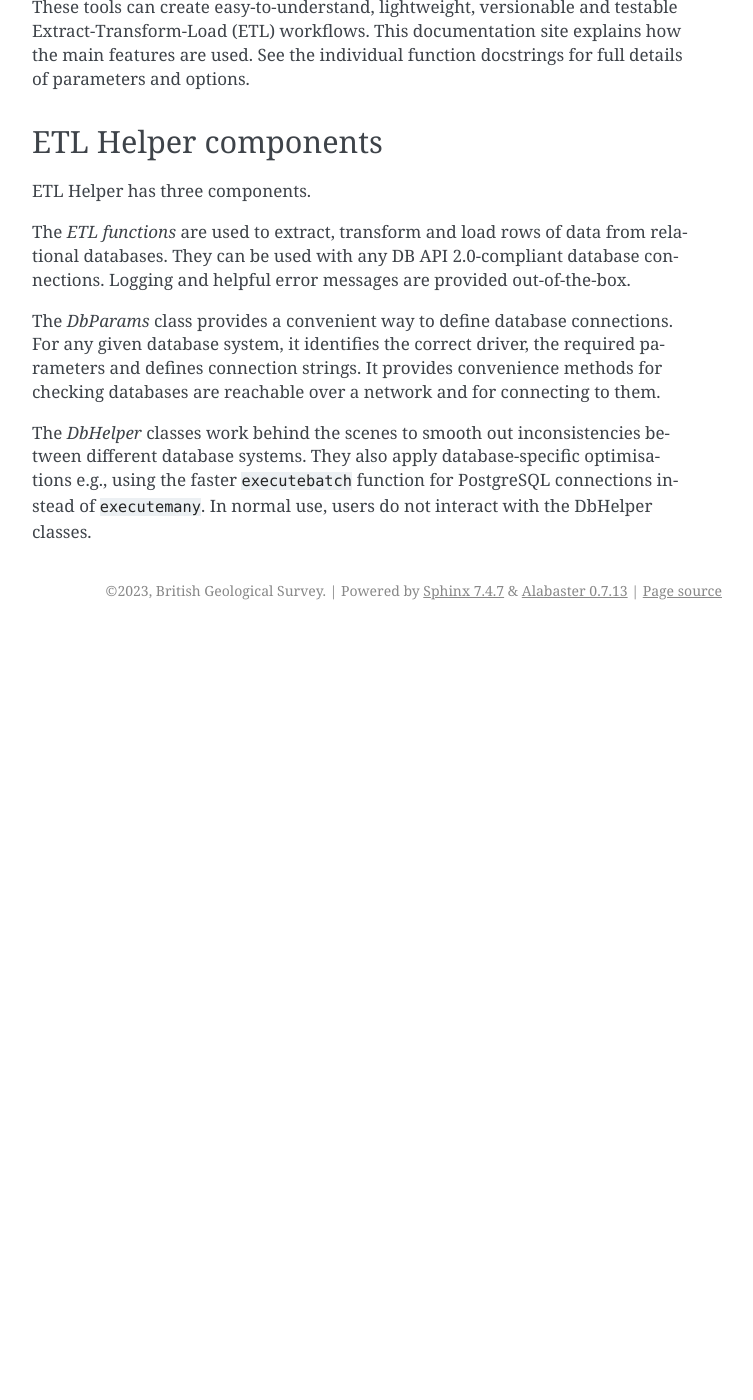
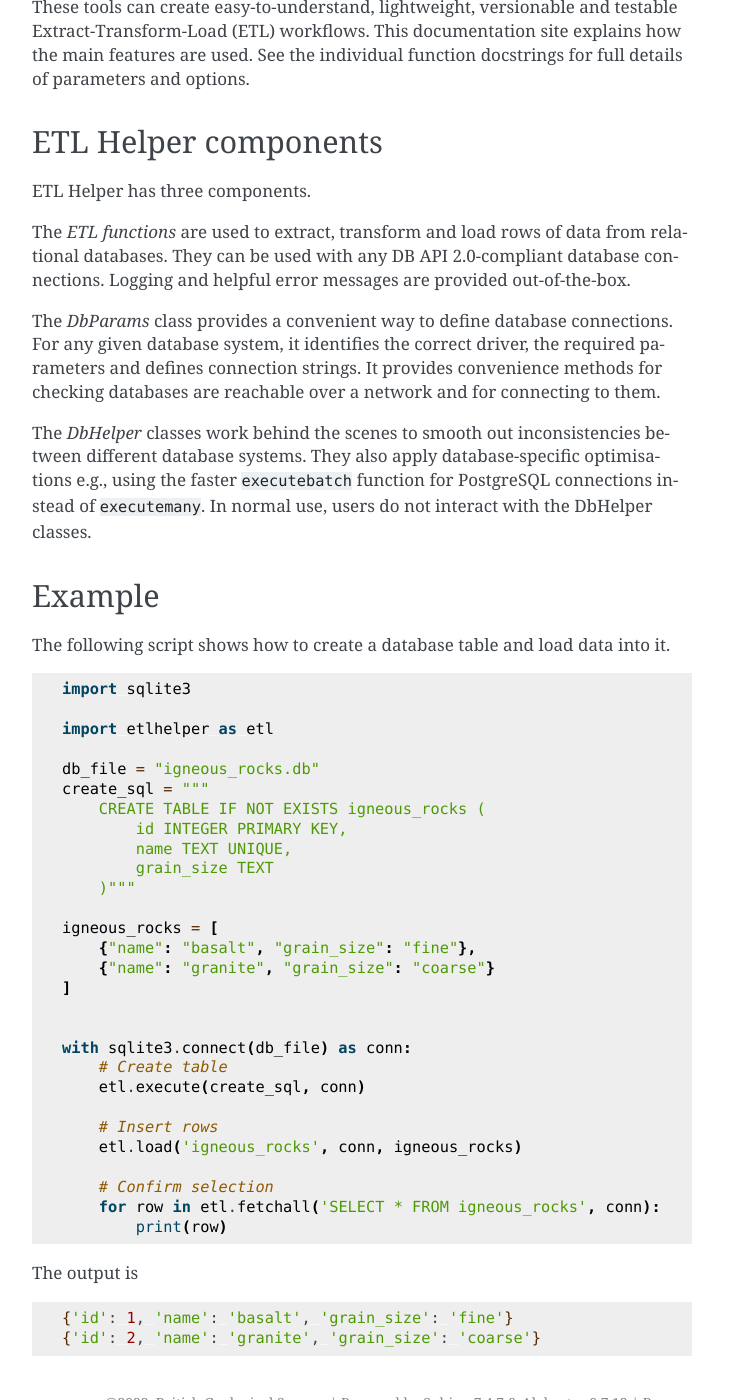
Before and after one commit to BritishGeologicalSurvey/etlhelper, a Sphinx documentation site: the page built from docs/index.rst, in a window 1280 px wide and 1400 px high, scrolled down 925 px. Shown: the whole window, without its empty margins (388-1141 px from the left). Built offline with Sphinx 7.4.7, drawn with Linux system fonts in a browser that asks for light colours; before the commit the page ends 1555 px from its top, so only the background shows below that.

Commit message:
Add demo script for loading data

```diff
--- /dev/null
+++ b/docs/demo_load.py
@@ -0,0 +1,28 @@
+import sqlite3
+
+import etlhelper as etl
+
+db_file = "igneous_rocks.db"
+create_sql = """
+    CREATE TABLE IF NOT EXISTS igneous_rocks (
+        id INTEGER PRIMARY KEY,
+        name TEXT UNIQUE,
+        grain_size TEXT
+    )"""
+
+igneous_rocks = [
+    {"name": "basalt", "grain_size": "fine"},
+    {"name": "granite", "grain_size": "coarse"}
+]
+
+
+with sqlite3.connect(db_file) as conn:
+    # Create table
+    etl.execute(create_sql, conn)
+
+    # Insert rows
+    etl.load('igneous_rocks', conn, igneous_rocks)
+
+    # Confirm selection
+    for row in etl.fetchall('SELECT * FROM igneous_rocks', conn):
+        print(row)
--- a/docs/index.rst
+++ b/docs/index.rst
@@ -30,8 +30,11 @@
 
 ``etlhelper`` makes it easy to run SQL queries via Python and return the
 results.
-It is built upon the `DBAPI2 specification <https://www.python.org/dev/peps/pep-0249/>`__ and takes care of cursor management, importing drivers and formatting connection strings, while providing memory-efficient functions to read, write and transform data.
-This reduces the amount of boilerplate code required to manipulate data within relational databases with Python.
+It is built upon the `DBAPI2 specification <https://www.python.org/dev/peps/pep-0249/>`__
+and takes care of cursor management, importing drivers and formatting connection strings,
+while providing memory-efficient functions to read, write and transform data.
+This reduces the amount of boilerplate code required to manipulate data within relational
+databases with Python.
 
 -  ``fetchall``, ``iter_rows``, ``fetchone`` functions for
    querying databases
@@ -68,3 +71,18 @@
 The *DbHelper* classes work behind the scenes to smooth out inconsistencies between different database systems.
 They also apply database-specific optimisations e.g., using the faster ``executebatch`` function for PostgreSQL connections instead of ``executemany``.
 In normal use, users do not interact with the DbHelper classes.
+
+Example
+^^^^^^^^
+
+The following script shows how to create a database table and load data into it.
+
+.. literalinclude:: demo_load.py
+   :language: python
+
+The output is
+
+.. code:: bash
+
+   {'id': 1, 'name': 'basalt', 'grain_size': 'fine'}
+   {'id': 2, 'name': 'granite', 'grain_size': 'coarse'}
```
Also changed, not shown: 1 other file.
